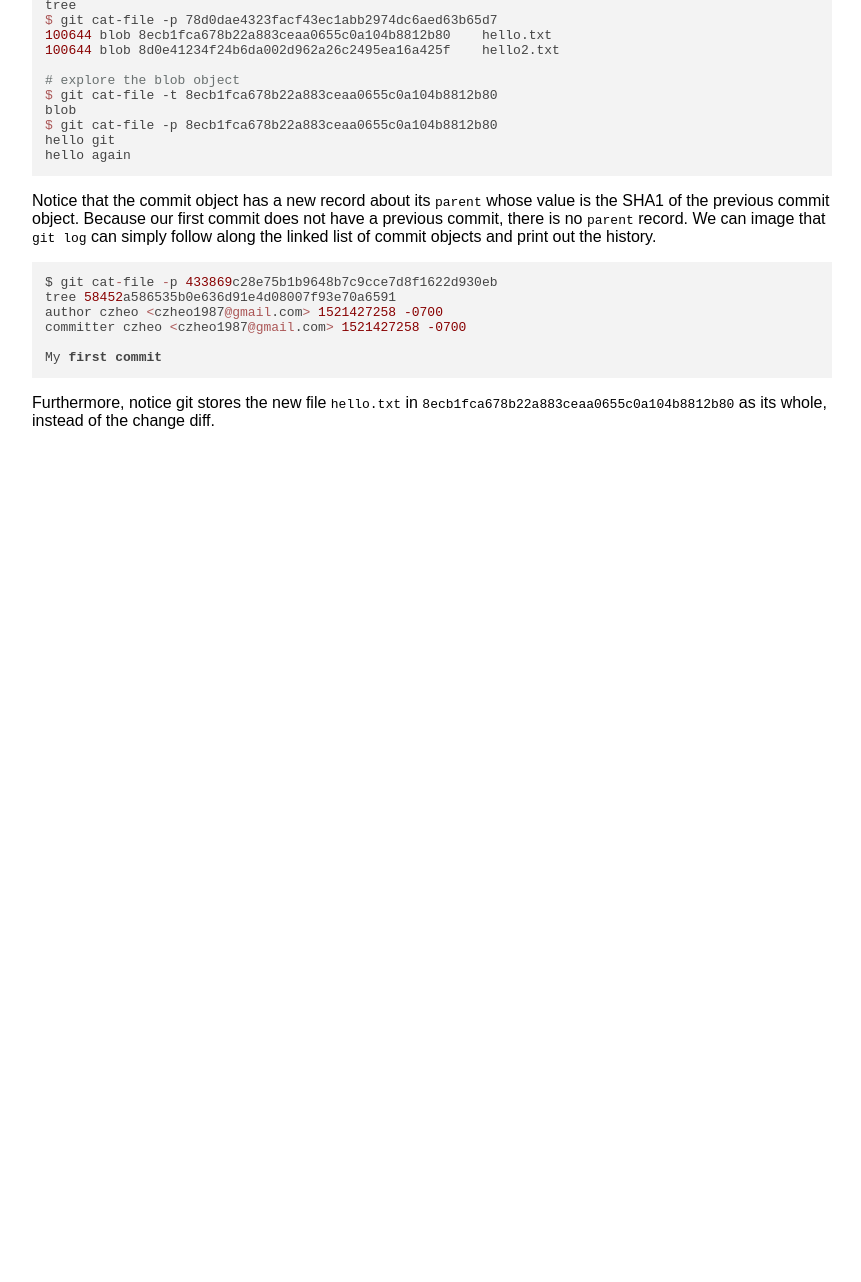
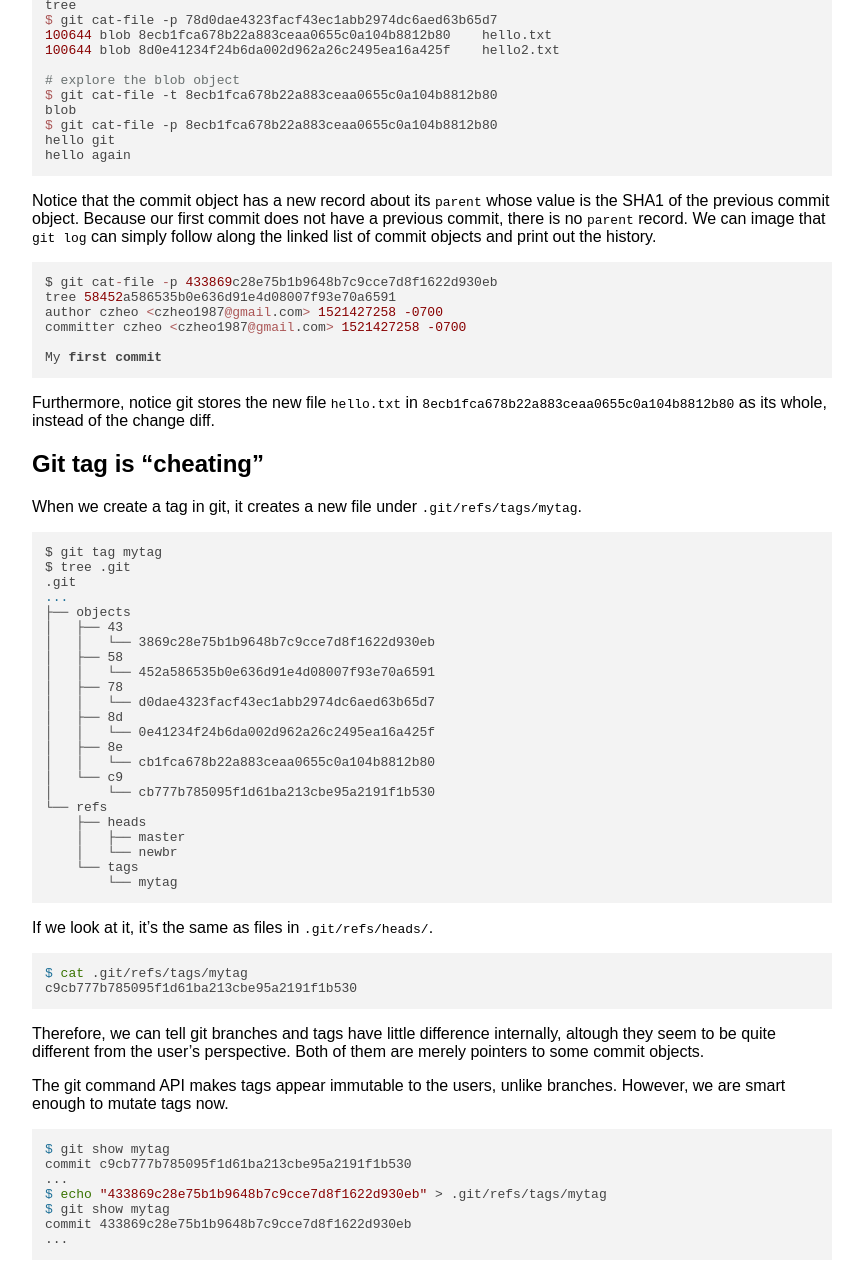
Before and after one commit to czheo/czheo.github.io, a Jekyll site: the page built from _posts/2018-03-18-git-internals.md, in a window 1280 px wide and 1400 px high, scrolled down 7807 px. Shown: the top 1282 px of the window, without its empty margins (208-1069 px from the left). Built offline with Jekyll 4.4.1, drawn with Linux system fonts in a browser that asks for light colours; nearby versions of some CDN libraries; before the commit the page ends 8437 px from its top, so only the background shows below that; some of the changed text lies outside the part shown.

Commit message:
update git internals

```diff
--- a/_posts/2018-03-18-git-internals.md
+++ b/_posts/2018-03-18-git-internals.md
@@ -122,7 +122,7 @@ $ tree .git
 └── refs
 ~~~
 
-Now our `hello.txt` is **staged**. Two new files are created:
+Now our `hello.txt` is **staged**. Two new files are created under `.git/`:
 
 - The `index` file, as its name indicates, stores the index of what files are staged.
 - The `objects/8d/0e41234f24b6da002d962a26c2495ea16a425f` file stores the actual data of the staged file `hello.txt`.
@@ -514,3 +514,55 @@ My first commit
 ~~~
 
 Furthermore, notice git stores the new file `hello.txt` in `8ecb1fca678b22a883ceaa0655c0a104b8812b80` as its whole, instead of the change diff.
+
+## Git tag is "cheating"
+
+When we create a tag in git, it creates a new file under `.git/refs/tags/mytag`.
+
+~~~ bash
+$ git tag mytag
+$ tree .git
+.git
+...
+├── objects
+│   ├── 43
+│   │   └── 3869c28e75b1b9648b7c9cce7d8f1622d930eb
+│   ├── 58
+│   │   └── 452a586535b0e636d91e4d08007f93e70a6591
+│   ├── 78
+│   │   └── d0dae4323facf43ec1abb2974dc6aed63b65d7
+│   ├── 8d
+│   │   └── 0e41234f24b6da002d962a26c2495ea16a425f
+│   ├── 8e
+│   │   └── cb1fca678b22a883ceaa0655c0a104b8812b80
+│   └── c9
+│       └── cb777b785095f1d61ba213cbe95a2191f1b530
+└── refs
+    ├── heads
+    │   ├── master
+    │   └── newbr
+    └── tags
+        └── mytag
+~~~
+
+If we look at it, it's the same as files in `.git/refs/heads/`.
+
+~~~ bash
+$ cat .git/refs/tags/mytag
+c9cb777b785095f1d61ba213cbe95a2191f1b530
+~~~
+
+Therefore, we can tell git branches and tags have little difference internally, altough they seem to be quite different from the user's perspective.
+Both of them are merely pointers to some commit objects.
+
+The git command API makes tags appear immutable to the users, unlike branches. However, we are smart enough to mutate tags now.
+
+~~~ bash
+$ git show mytag
+commit c9cb777b785095f1d61ba213cbe95a2191f1b530
+...
+$ echo "433869c28e75b1b9648b7c9cce7d8f1622d930eb" > .git/refs/tags/mytag
+$ git show mytag
+commit 433869c28e75b1b9648b7c9cce7d8f1622d930eb
+...
+~~~
```
